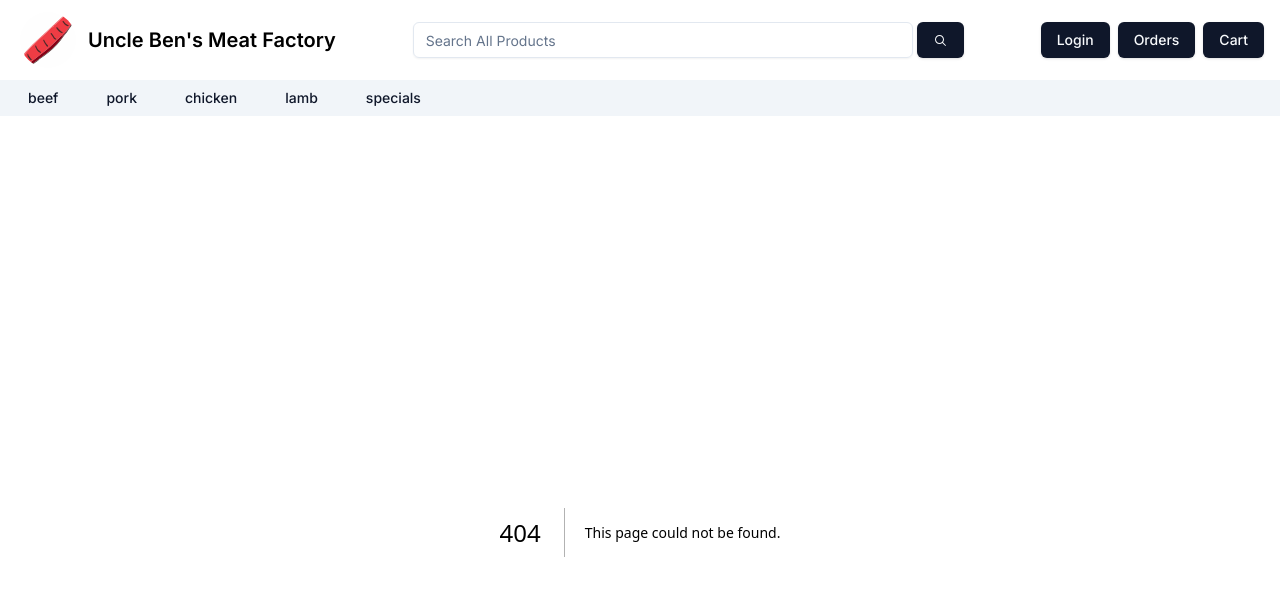
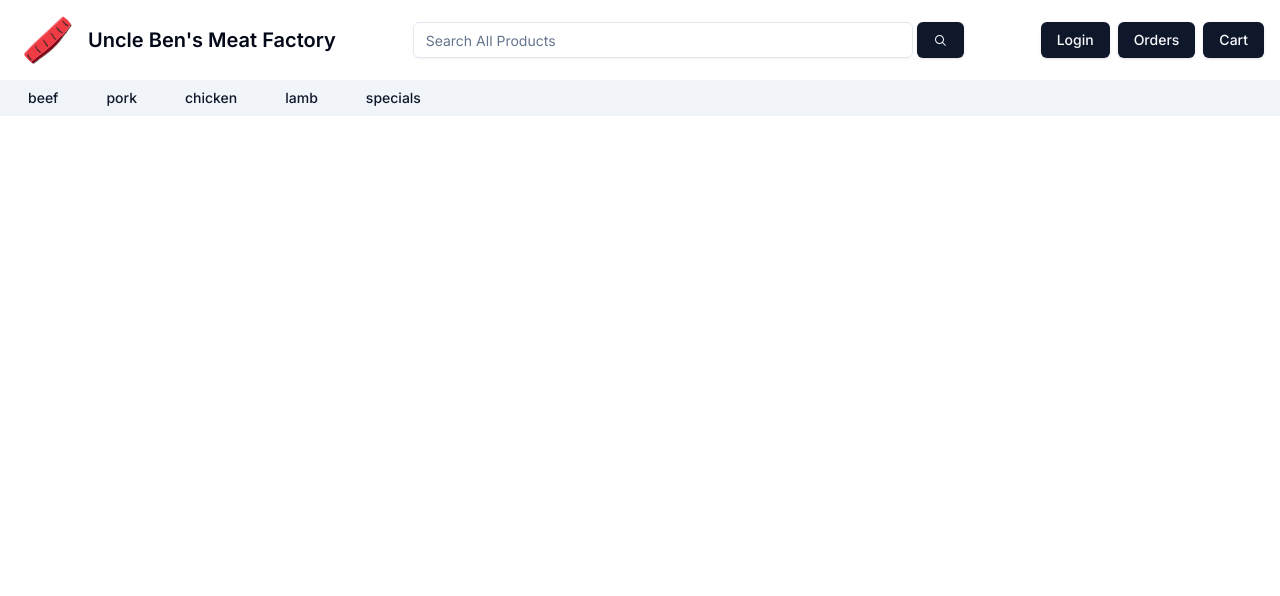
Before and after one commit to pn-code/ecommerce, a Next.js app: page /admin/dashboard in a window 1280 px wide. Before the commit this address had no page. Shown: the top 596 px of the page. Built offline with nearby package versions, Linux system fonts and the light colour scheme.

Commit message:
Addressed type errors

```diff
--- /dev/null
+++ b/app/admin/dashboard/page.tsx
@@ -0,0 +1,9 @@
+import React from 'react'
+
+export default function DashboardPage() {
+  return (
+    <div>
+
+    </div>
+  )
+}
--- a/components/navigation/Navbar.tsx
+++ b/components/navigation/Navbar.tsx
@@ -10,7 +10,7 @@ export default function Navbar() {
     <nav className="w-full flex justify-between h-20 items-center px-4">
       <header className="flex gap-2 items-center">
         <Image className="p-1 rounded-full h-16 w-16" src={Logo} alt="Logo" height={100} width={100} />
-        <h1 className="text-xl font-semibold">Uncle Ben's Meat Factory</h1>
+        <h1 className="text-xl font-semibold">Uncle Ben&apos;s Meat Factory</h1>
       </header>
 
       {/* Searchbar */}
```
Also changed, not shown: app/(main)/products/[product]/page.tsx (renamed from app/products/[product]/page.tsx).
